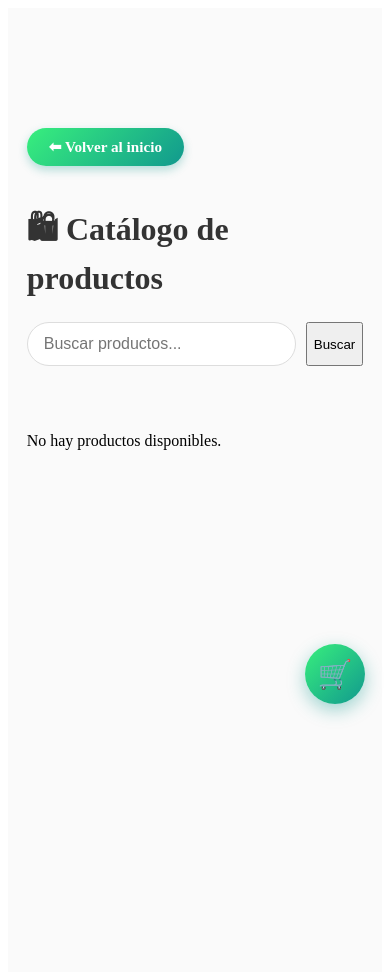
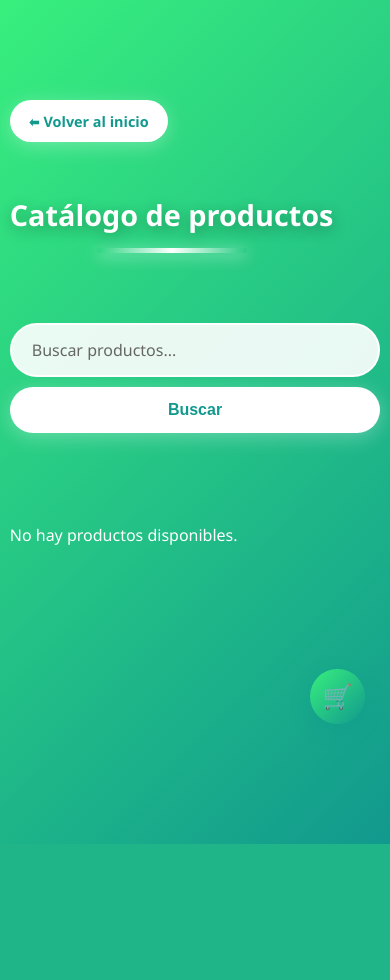
Before and after one commit to danilo323/agronomia_marketplace, a Django app: page /shop/ in a window 390 px wide. After the commit the page ends 844 px from the top, so only its background shows below. Run offline with Django 5.2, Linux system fonts and the light colour scheme; data that the repository does not hold is empty.

Commit message:
version final

```diff
--- a/static/index.css
+++ b/static/index.css
@@ -466,7 +466,7 @@ nav {
 .chatbot-launcher {
     position: fixed;
     bottom: 0;
-    right: 40px;
+    left: 40px;
     background: #4c8df5;
     color: #ffffff;
     border-radius: 16px 16px 0 0;
@@ -495,7 +495,7 @@ nav {
 .chatbot-window {
     position: fixed;
     bottom: 80px;
-    right: 40px;
+    left: 40px;
     width: 360px;
     max-height: 520px;
     background: #ffffff;
--- a/static/shop.css
+++ b/static/shop.css
@@ -1,9 +1,26 @@
 /* =====================================================
-   NAMESPACE SHOP
+   RESET Y CONFIGURACIÓN BASE
+===================================================== */
+
+* {
+    margin: 0;
+    padding: 0;
+    box-sizing: border-box;
+}
+
+body {
+    font-family: 'Segoe UI', Tahoma, Geneva, Verdana, sans-serif;
+    line-height: 1.6;
+    color: #fff;
+    background: linear-gradient(135deg, #38ef7d 0%, #11998e 100%);
+}
+
+/* =====================================================
+   SHOP PAGE
 ===================================================== */
 
 .shop-page {
-    background: #fafafa;
+    background: linear-gradient(135deg, #38ef7d 0%, #11998e 100%);
     padding-top: 120px;
     min-height: 100vh;
 }
@@ -11,37 +28,57 @@
 /* Contenedor */
 .shop-page .shop-container {
     width: 90%;
-    max-width: 1400px;
+    max-width: 1200px;
     margin: auto;
     padding-bottom: 60px;
 }
 
 /* TÍTULO */
 .shop-page h2 {
-    font-size: 32px;
+    font-size: 3rem;
     font-weight: 700;
-    margin: 20px 0 15px 0;
-    color: #333;
+    margin: 20px 0 30px 0;
+    color: #ffffff;
+    position: relative;
+    display: inline-block;
+    text-shadow: 0 4px 15px rgba(0,0,0,0.3);
+    padding-bottom: 15px;
+}
+
+.shop-page h2::after {
+    content: '';
+    position: absolute;
+    bottom: 0;
+    left: 50%;
+    transform: translateX(-50%);
+    width: 150px;
+    height: 5px;
+    background: linear-gradient(90deg, transparent, white, transparent);
+    border-radius: 10px;
+    box-shadow: 0 3px 15px rgba(255,255,255,0.6);
 }
 
 /* BOTÓN VOLVER */
 .shop-page .back-btn {
-    display: inline-block;
-    padding: 10px 22px;
-    margin-bottom: 20px;
-    background: linear-gradient(135deg, #38ef7d 0%, #11998e 100%);
-    color: white;
-    border-radius: 25px;
+    display: inline-flex;
+    align-items: center;
+    gap: 0.5rem;
+    padding: 0.7rem 1.5rem;
+    margin-bottom: 30px;
+    background: white;
+    color: #11998e;
+    border-radius: 30px;
     text-decoration: none;
-    font-weight: bold;
-    font-size: 0.95rem;
-    box-shadow: 0px 4px 10px rgba(17,153,142,0.3);
-    transition: .2s;
+    font-weight: 600;
+    font-size: 1rem;
+    box-shadow: 0 4px 20px rgba(255,255,255,0.3);
+    transition: all 0.3s ease;
 }
 
 .shop-page .back-btn:hover {
-    opacity: 0.85;
-    transform: translateX(-3px);
+    background: #f0f0f0;
+    transform: translateY(-3px);
+    box-shadow: 0 6px 25px rgba(255,255,255,0.4);
 }
 
 /* BUSCADOR */
@@ -49,121 +86,211 @@
     display: flex;
     justify-content: center;
     gap: 10px;
-    margin: 25px 0;
+    margin: 40px 0;
 }
 
 .shop-page .search-box input {
-    width: 300px;
-    padding: 12px 16px;
+    width: 400px;
+    padding: 14px 20px;
     border-radius: 30px;
-    border: 1px solid #ddd;
+    border: 2px solid white;
     font-size: 1rem;
-    transition: .2s;
+    transition: all 0.3s ease;
+    font-family: inherit;
+    background: rgba(255,255,255,0.9);
+    color: #2c3e50;
 }
 
 .shop-page .search-box input:focus {
-    border-color: #38ef7d;
-    box-shadow: 0 0 8px rgba(56,239,125,0.5);
+    outline: none;
+    border-color: white;
+    background: white;
+    box-shadow: 0 0 20px rgba(255,255,255,0.6);
 }
 
-/* Categorías */
+.shop-page .search-box input::placeholder {
+    color: #666;
+}
+
+.shop-page .search-box button {
+    padding: 14px 30px;
+    background: white;
+    color: #11998e;
+    border: none;
+    border-radius: 30px;
+    font-weight: 600;
+    font-size: 1rem;
+    cursor: pointer;
+    transition: all 0.3s ease;
+    box-shadow: 0 4px 20px rgba(255,255,255,0.3);
+}
+
+.shop-page .search-box button:hover {
+    background: #f0f0f0;
+    transform: translateY(-2px);
+    box-shadow: 0 6px 25px rgba(255,255,255,0.4);
+}
+
+/* CATEGORÍAS */
+.shop-page .category-wrapper {
+    margin-bottom: 50px;
+}
+
 .shop-page .category-container {
     display: flex;
-    gap: 35px;
+    gap: 30px;
     flex-wrap: wrap;
+    justify-content: center;
     margin-bottom: 25px;
 }
 
 .shop-page .category-item {
     text-align: center;
     text-decoration: none;
-    color: #333;
-    width: 110px;
-    transition: .2s;
+    color: #ffffff;
+    width: 120px;
+    transition: all 0.3s ease;
+    position: relative;
+}
+
+.shop-page .category-item:hover {
+    transform: translateY(-5px);
+}
+
+.shop-page .category-badge {
+    position: absolute;
+    top: -5px;
+    right: 10px;
+    background: linear-gradient(135deg, #f39c12, #e67e22);
+    color: white;
+    padding: 0.3rem 0.7rem;
+    border-radius: 20px;
+    font-size: 0.7rem;
+    font-weight: 700;
+    z-index: 10;
+    box-shadow: 0 2px 10px rgba(243, 156, 18, 0.4);
 }
 
 .shop-page .category-img {
-    width: 100px;
-    height: 100px;
+    width: 110px;
+    height: 110px;
     border-radius: 50%;
     object-fit: cover;
-    border: 3px solid white;
-    box-shadow: 0 4px 10px rgba(0,0,0,0.1);
+    border: 4px solid white;
+    box-shadow: 0 6px 20px rgba(255,255,255,0.3);
+    transition: all 0.3s ease;
 }
 
-/* Grid */
+.shop-page .category-item:hover .category-img {
+    box-shadow: 0 8px 30px rgba(255,255,255,0.5);
+    border-color: white;
+    transform: scale(1.05);
+}
+
+.shop-page .category-name {
+    margin-top: 10px;
+    font-weight: 600;
+    font-size: 0.95rem;
+    text-shadow: 0 2px 5px rgba(0,0,0,0.2);
+}
+
+/* GRID DE PRODUCTOS */
 .shop-page .product-grid {
     display: grid;
-    grid-template-columns: repeat(auto-fill, minmax(260px,1fr));
-    gap: 30px;
+    grid-template-columns: repeat(auto-fit, minmax(300px, 1fr));
+    gap: 2.5rem;
+    margin-top: 40px;
 }
 
-/* Tarjeta */
+/* TARJETA DE PRODUCTO */
 .shop-page .product-card {
     background: white;
-    padding: 15px;
     border-radius: 20px;
-    box-shadow: 0 6px 16px rgba(0,0,0,0.12);
-    transition: .25s;
+    overflow: hidden;
+    box-shadow: 0 4px 20px rgba(0,0,0,0.08);
+    transition: all 0.4s cubic-bezier(0.175, 0.885, 0.32, 1.275);
     opacity: 0;
-    animation: fadeUp .45s forwards;
+    animation: fadeUp 0.6s forwards;
 }
 
 @keyframes fadeUp {
-    to { opacity: 1; transform: translateY(0); }
+    from {
+        opacity: 0;
+        transform: translateY(30px);
+    }
+    to {
+        opacity: 1;
+        transform: translateY(0);
+    }
 }
 
 .shop-page .product-card:hover {
-    transform: translateY(-6px);
-    box-shadow: 0 10px 24px rgba(0,0,0,0.18);
+    transform: translateY(-10px);
+    box-shadow: 0 12px 40px rgba(46, 204, 113, 0.2);
 }
 
 .shop-page .product-card img {
     width: 100%;
-    height: 170px;
-    border-radius: 15px;
+    height: 250px;
     object-fit: cover;
+    background-color: #f0f0f0;
+    position: relative;
 }
 
-/* Nombre */
-.shop-page .product-name {
-    font-size: 1.1rem;
-    font-weight: 700;
-    margin-top: 12px;
+/* INFO DEL PRODUCTO */
+.shop-page .product-card > div {
+    padding: 1.8rem;
 }
 
-/* Precio */
-.shop-page .product-price {
-    font-size: 1.1rem;
-    color: #11998e;
-    font-weight: bold;
-    margin: 5px 0;
+.shop-page .product-name {
+    font-size: 1.5rem;
+    font-weight: 700;
+    color: #2c3e50;
+    margin-bottom: 0.8rem;
 }
 
-/* Descripción */
-.shop-page .product-description {
-    color: #555;
-    min-height: 45px;
-    font-size: 0.9rem;
+.shop-page .product-price {
+    font-size: 2rem;
+    color: #27ae60;
+    font-weight: 800;
+    margin: 0.8rem 0;
 }
 
-/* BOTÓN AÑADIR */
+.shop-page .product-description {
+    color: #666;
+    font-size: 0.95rem;
+    line-height: 1.6;
+    min-height: 60px;
+    margin-bottom: 1.2rem;
+}
+
+/* BOTÓN AÑADIR AL CARRITO */
 .shop-page .add-cart-btn {
-    margin-top: 10px;
     width: 100%;
-    padding: 12px;
-    background: linear-gradient(135deg, #38ef7d 0%, #11998e 100%);
+    padding: 0.9rem 1.5rem;
+    background: linear-gradient(135deg, #27ae60, #2ecc71);
     border: none;
-    border-radius: 30px;
+    border-radius: 12px;
     color: white;
-    font-weight: bold;
+    font-weight: 700;
+    font-size: 1rem;
     cursor: pointer;
-    box-shadow: 0 4px 10px rgba(56,239,125,0.3);
-    transition: .2s;
+    transition: all 0.3s ease;
+    display: flex;
+    align-items: center;
+    justify-content: center;
+    gap: 0.5rem;
+    box-shadow: 0 4px 15px rgba(46, 204, 113, 0.3);
 }
 
 .shop-page .add-cart-btn:hover {
-    opacity: 0.85;
+    background: linear-gradient(135deg, #229954, #27ae60);
+    transform: translateY(-2px);
+    box-shadow: 0 6px 20px rgba(46, 204, 113, 0.4);
+}
+
+.shop-page .add-cart-btn:active {
+    transform: translateY(0);
 }
 
 /* =====================================================
@@ -172,7 +299,7 @@
 
 .floating-cart-btn {
     position: fixed;
-    bottom: 140px;         /* ajustado para no tapar al asistente virtual */
+    bottom: 140px;
     right: 25px;
     width: 60px;
     height: 60px;
@@ -185,13 +312,11 @@
     display: flex;
     justify-content: center;
     align-items: center;
-
     box-shadow: 0px 6px 18px rgba(17,153,142,0.4);
     transition: 0.25s ease;
     z-index: 9999;
 }
 
-/* Hover */
 .floating-cart-btn:hover {
     transform: scale(1.12);
     box-shadow: 0px 8px 25px rgba(17,153,142,0.55);
@@ -223,3 +348,76 @@
     border: 2px solid white;
     box-shadow: 0px 2px 6px rgba(0,0,0,0.3);
 }
+
+/* =====================================================
+   RESPONSIVE
+===================================================== */
+
+@media (max-width: 768px) {
+    .shop-page {
+        padding-top: 100px;
+    }
+
+    .shop-page h2 {
+        font-size: 2rem;
+    }
+
+    .shop-page .search-box {
+        flex-direction: column;
+        align-items: center;
+    }
+
+    .shop-page .search-box input {
+        width: 100%;
+        max-width: 400px;
+    }
+
+    .shop-page .search-box button {
+        width: 100%;
+        max-width: 400px;
+    }
+
+    .shop-page .category-container {
+        gap: 20px;
+    }
+
+    .shop-page .product-grid {
+        grid-template-columns: 1fr;
+        gap: 2rem;
+    }
+
+    .floating-cart-btn {
+        width: 55px;
+        height: 55px;
+        font-size: 24px;
+        bottom: 120px;
+    }
+}
+
+@media (max-width: 480px) {
+    .shop-page .shop-container {
+        width: 95%;
+    }
+
+    .shop-page h2 {
+        font-size: 1.8rem;
+    }
+
+    .shop-page .back-btn {
+        padding: 0.6rem 1.2rem;
+        font-size: 0.9rem;
+    }
+
+    .shop-page .category-img {
+        width: 90px;
+        height: 90px;
+    }
+
+    .shop-page .product-name {
+        font-size: 1.3rem;
+    }
+
+    .shop-page .product-price {
+        font-size: 1.6rem;
+    }
+}
--- a/templates/cart/cart.html
+++ b/templates/cart/cart.html
@@ -2,10 +2,9 @@
     <link rel="stylesheet" href="{% static 'style.css' %}">
 
     <link rel="stylesheet" href="{% static 'cart.css' %}">
-    <a href="{% if request.META.HTTP_REFERER %}{{ request.META.HTTP_REFERER }}{% else %}{% url 'shop' %}{% endif %}"
-        class="back-btn">
+    <button class="back-btn" onclick="history.back()">
         ⬅ Regresar
-    </a>
+    </button>
     <div class="cart-container">
 
         <h2 class="cart-title">🛒 Carrito de Compras</h2>
--- a/templates/shop.html
+++ b/templates/shop.html
@@ -14,7 +14,7 @@
 
         <a href="{% url 'home' %}" class="back-btn">⬅ Volver al inicio</a>
 
-        <h2>🛍 Catálogo de productos</h2>
+        <h2>Catálogo de productos</h2>
 
         <!-- Buscador -->
         <form method="GET" class="search-box">
@@ -73,7 +73,6 @@
 
 </div>
 
-<!-- 🔥 BOTÓN FLOTANTE CORRECTAMENTE POSICIONADO -->
 {% if request.resolver_match.url_name != "user" %}
 <a href="{% url 'cart' %}"
     class="floating-cart-btn {% if cart_count > 0 %}cart-pulse{% endif %}">
```
Also changed, not shown: templates/user.html (+0 -16 lines), web/models.py (+14 -0 lines), web/views.py (+7 -0 lines), media/user_4/profile/profile.png (added), media/user_4/profile/profile_whAMFVx.png (added), web/migrations/0002_profile_auth_provider.py (added).
